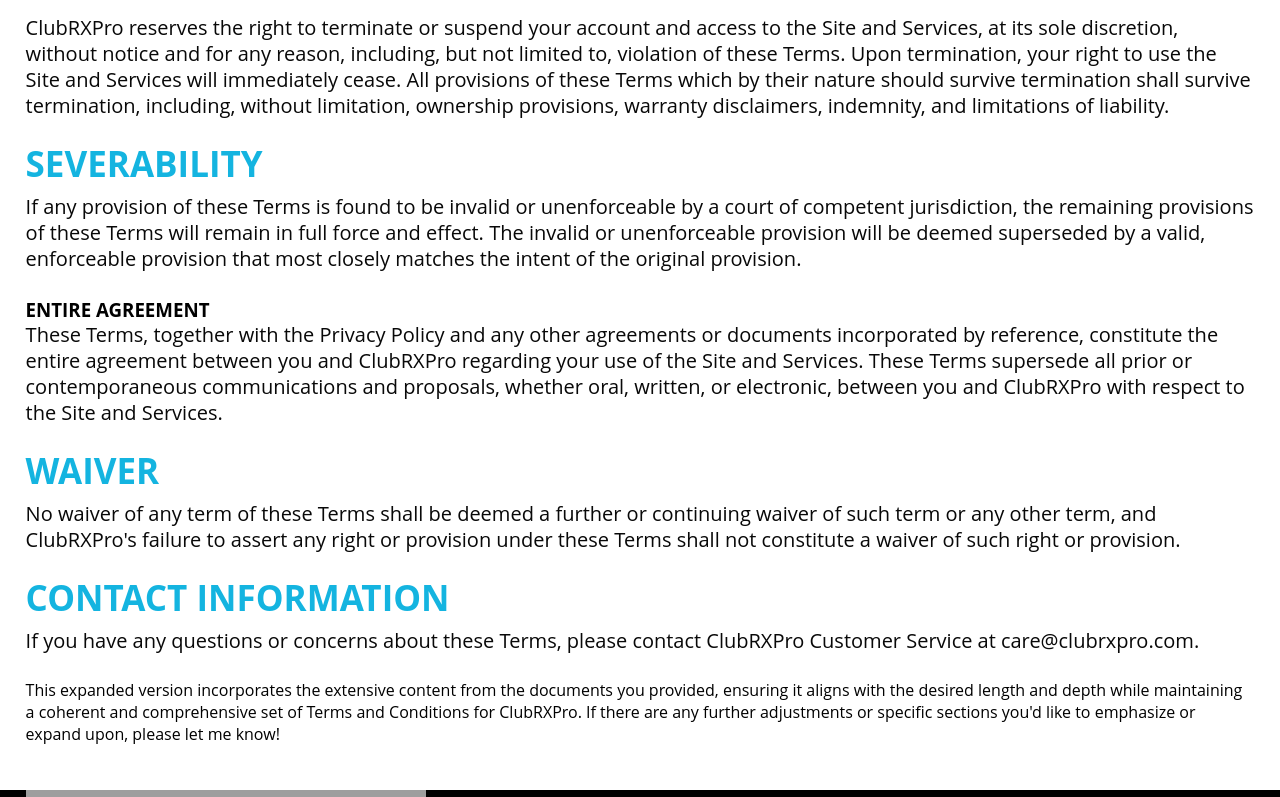
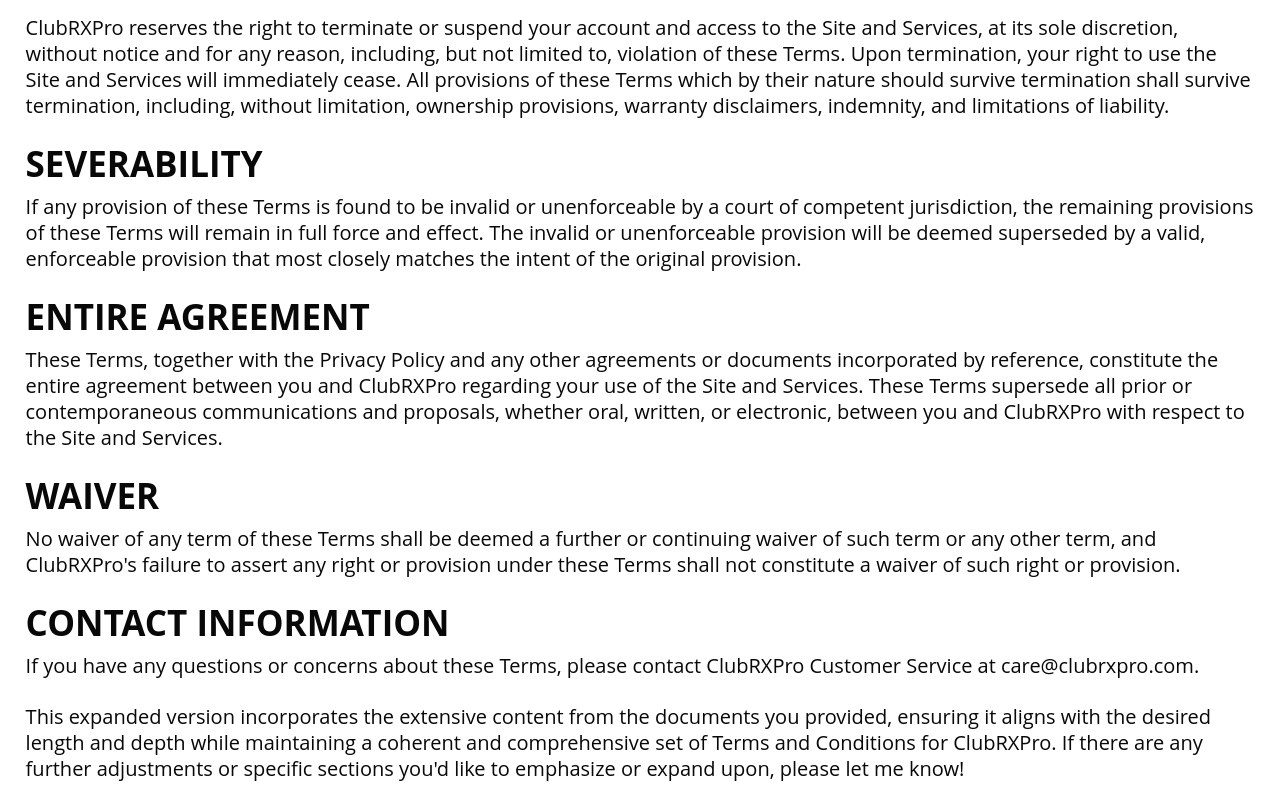
Before and after one commit to sanketinfluxiq/clubrxpro-ui, a Next.js app: page /terms-and-conditions in a window 1280 px wide. Shown: the part 4544-5341 px from the top of the page. Built offline with nearby package versions, Linux system fonts and the light colour scheme; grey boxes are pictures that could not be loaded.

Commit message:
Terms and Conditions page update

```diff
--- a/pages/terms-and-conditions/index.js
+++ b/pages/terms-and-conditions/index.js
@@ -111,7 +111,7 @@
                     <h2>SEVERABILITY</h2>
                     <p>If any provision of these Terms is found to be invalid or unenforceable by a court of competent jurisdiction, the remaining provisions of these Terms will remain in full force and effect. The invalid or unenforceable provision will be deemed superseded by a valid, enforceable provision that most closely matches the intent of the original provision.</p>
 
-                    <h3>ENTIRE AGREEMENT</h3>
+                    <h2>ENTIRE AGREEMENT</h2>
                     <p>These Terms, together with the Privacy Policy and any other agreements or documents incorporated by reference, constitute the entire agreement between you and ClubRXPro regarding your use of the Site and Services. These Terms supersede all prior or contemporaneous communications and proposals, whether oral, written, or electronic, between you and ClubRXPro with respect to the Site and Services.</p>
 
                     <h2>WAIVER</h2>
--- a/styles/global.css
+++ b/styles/global.css
@@ -124,7 +124,7 @@
     font-size: 50PX;
     line-height: 56PX;
     font-weight: 800;
-    color: #0F57C3;
+    /* color: #0F57C3; */
     text-align: center;
     text-transform: uppercase;
     text-decoration: underline;
@@ -134,7 +134,7 @@
     font-size: 35px;
     line-height: 40px;
     font-weight: 700;
-    color: #14B4E0;
+    /* color: #14B4E0; */
     text-transform: uppercase;
     margin-bottom: 10px;
 }
@@ -149,23 +149,34 @@
     font-size: 30px;
     line-height: 36px;
     font-weight: 600;
-    color: #2ec2eb;
+    /* color: #2ec2eb; */
     margin-bottom: 10px;
 }
 .sub_content_sec h5 {
     font-size: 18px;
     line-height: 24px;
     font-weight: 400;
-    color: #080808;
+    /* color: #080808; */
     padding-left: 25px;
     margin-bottom: 20px;
 }
+.sub_content_sec h5 strong {
+    font-weight: 700;
+}
+.terms_and_conditions_main {
+    font-size: 20px;
+    line-height: 26px;
+    font-weight: 500;
+    color: #080808;
+    margin-bottom: 25px;
+}
+
+
+
+
 .footer_copyright_sec {
     font-family: "Open Sans", sans-serif;
     color: #98a0a7;
     font-size: 18px;
     font-weight: 600;
 }
-.sub_content_sec h5 strong {
-    font-weight: 700;
-}
```
